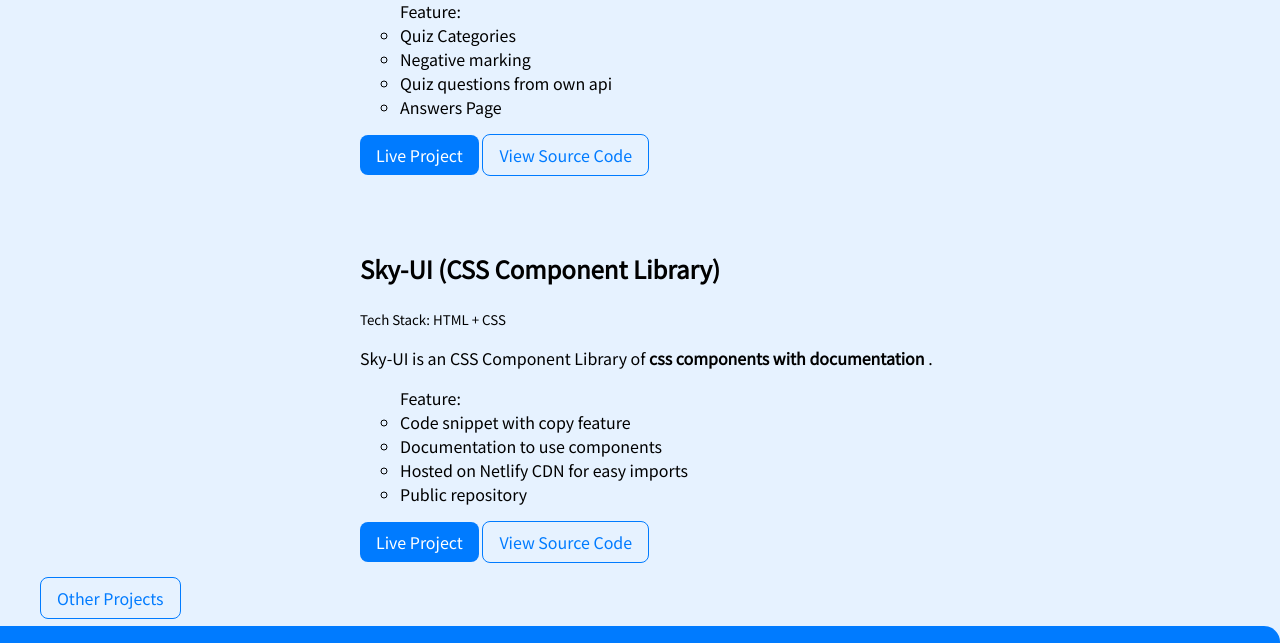
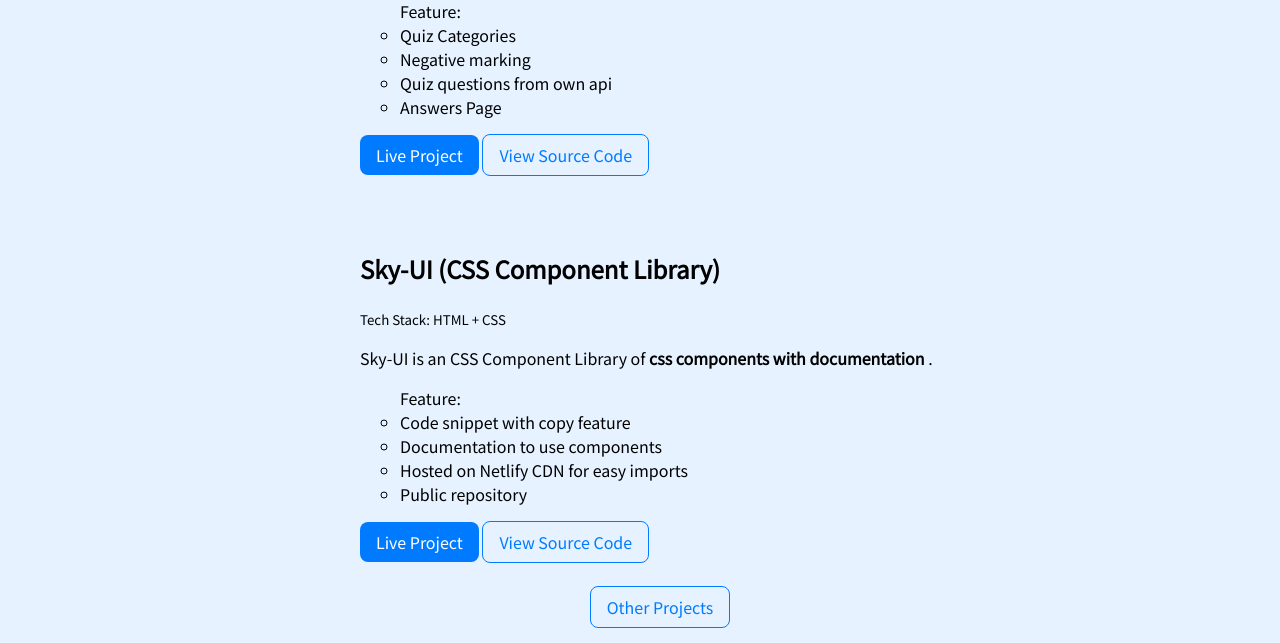
Before and after one commit to AnkitKarnAK/MyInfo-site, a plain HTML site: page pages/projects.html in a window 1280 px wide. Shown: the part 1848-2491 px from the top of the page. Drawn offline with nearby package versions, Linux system fonts and the light colour scheme.

Commit message:
centered other projects btn

```diff
--- a/pages/projects.html
+++ b/pages/projects.html
@@ -143,7 +143,9 @@
             </article>
         </li>
 
+        <div style="display: flex; align-items: center; justify-content: center;">
         <a class="link link-secondary" href="/pages/basic-projects.html" >Other Projects</a>
+        </div>
 
     </ul>
 
```
